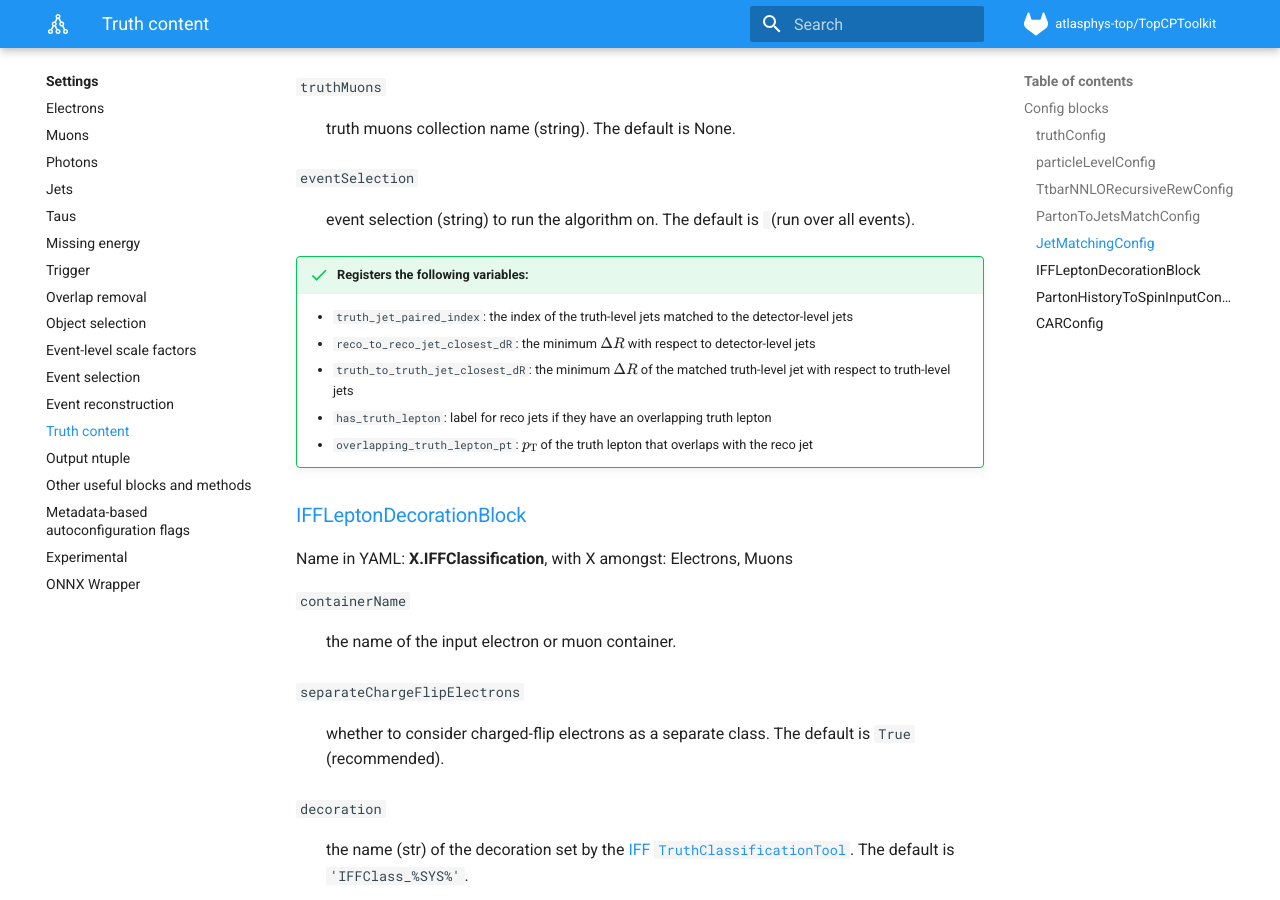
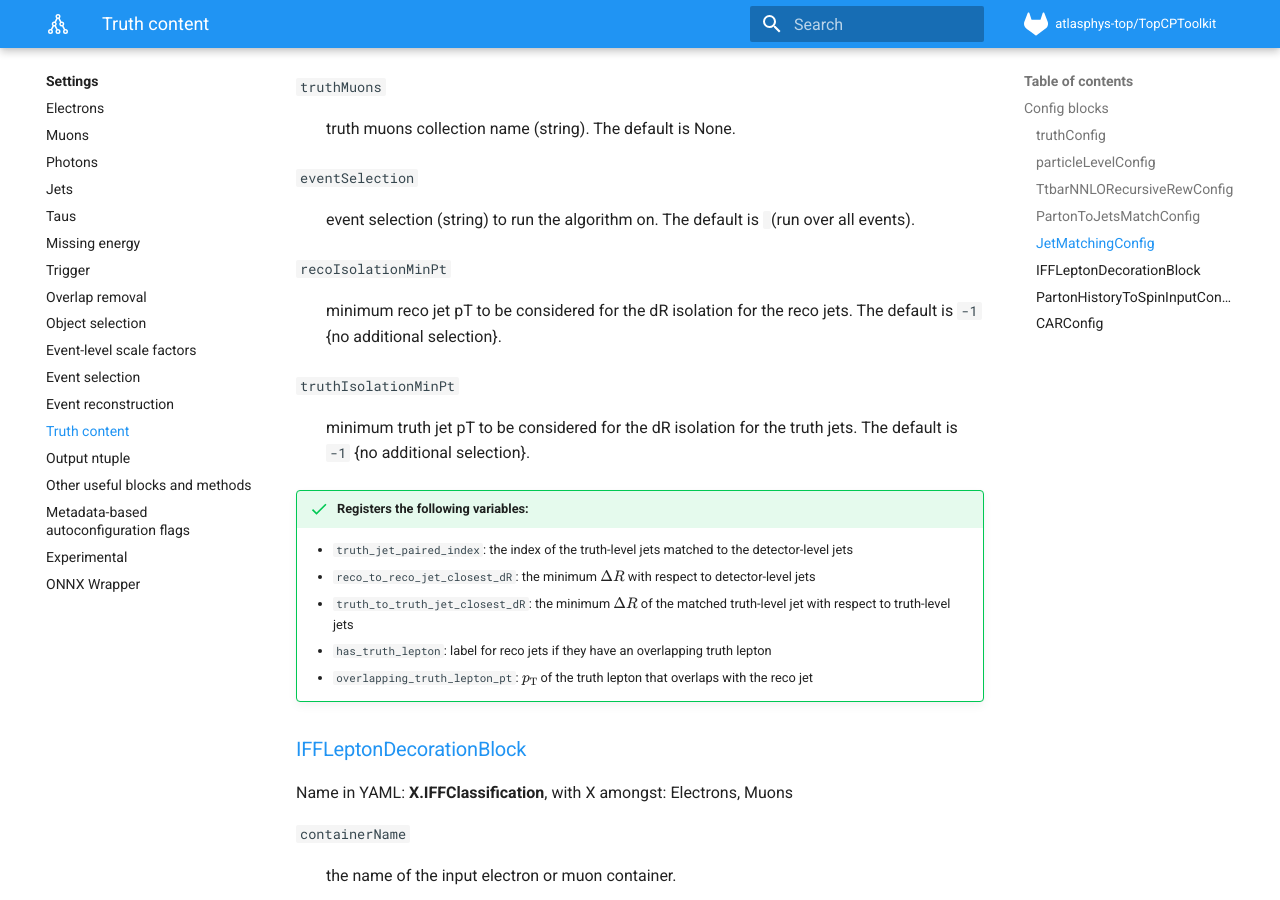
Before and after one commit to SuperNova76/TopCPToolKit, an MkDocs documentation site: the page built from docs/settings/truth.md, in a window 1280 px wide and 900 px high, scrolled down 6519 px. Built offline with MkDocs 1.6.1 and Material for MkDocs 9.7.7, drawn with Linux system fonts in a browser that asks for light colours; formulas are drawn with MathJax 3.

Commit message:
Extend JetMatchingAlg to allow to set minimum jet pT for the dR isolation calculation

```diff
--- a/docs/settings/truth.md
+++ b/docs/settings/truth.md
@@ -195,6 +195,12 @@ The algorithm adds three variables for reco jets: index of matched truth jet, $\
 `eventSelection`
 :   event selection (string) to run the algorithm on. The default is ` ` (run over all events).
 
+`recoIsolationMinPt`
+:   minimum reco jet pT to be considered for the dR isolation for the reco jets. The default is `-1` {no additional selection}.
+
+`truthIsolationMinPt`
+:   minimum truth jet pT to be considered for the dR isolation for the truth jets. The default is `-1` {no additional selection}.
+
 !!! success "Registers the following variables:"
     - `truth_jet_paired_index`: the index of the truth-level jets matched to the detector-level jets
     - `reco_to_reco_jet_closest_dR`: the minimum $\Delta R$ with respect to detector-level jets
--- a/source/TopCPToolkit/python/JetMatchingConfig.py
+++ b/source/TopCPToolkit/python/JetMatchingConfig.py
@@ -13,6 +13,8 @@ class JetMatchingConfig(ConfigBlock):
         self.addOption('truthElectrons', None, type=str)
         self.addOption('truthMuons', None, type=str)
         self.addOption('eventSelection', '', type=str)
+        self.addOption('truthIsolationMinPt', -1., type=float)
+        self.addOption('recoIsolationMinPt', -1., type=float)
 
     def makeAlgs(self, config):
         from AnalysisAlgorithmsConfig.ConfigAccumulator import DataType
@@ -28,6 +30,8 @@ class JetMatchingConfig(ConfigBlock):
         alg.truthElectrons =  self.truthElectrons
         alg.truthMuons = self.truthMuons
         alg.eventSelection = self.eventSelection
+        alg.truthIsolationMinPt = self.truthIsolationMinPt
+        alg.recoIsolationMinPt = self.recoIsolationMinPt
 
         alg.truth_jet_paired_index = 'truth_jet_paired_index_%SYS%'
         alg.reco_to_reco_jet_closest_dR = 'reco_to_reco_jet_closest_dR_%SYS%'
```
Also changed, not shown: 2 other files.
